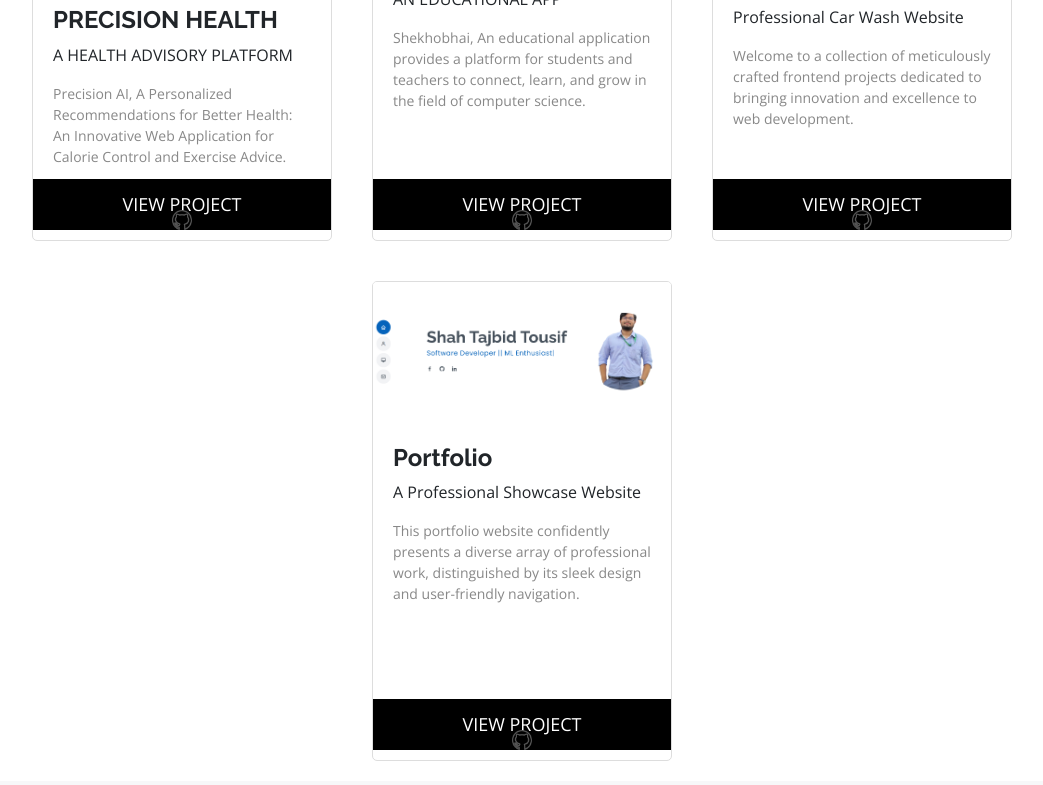
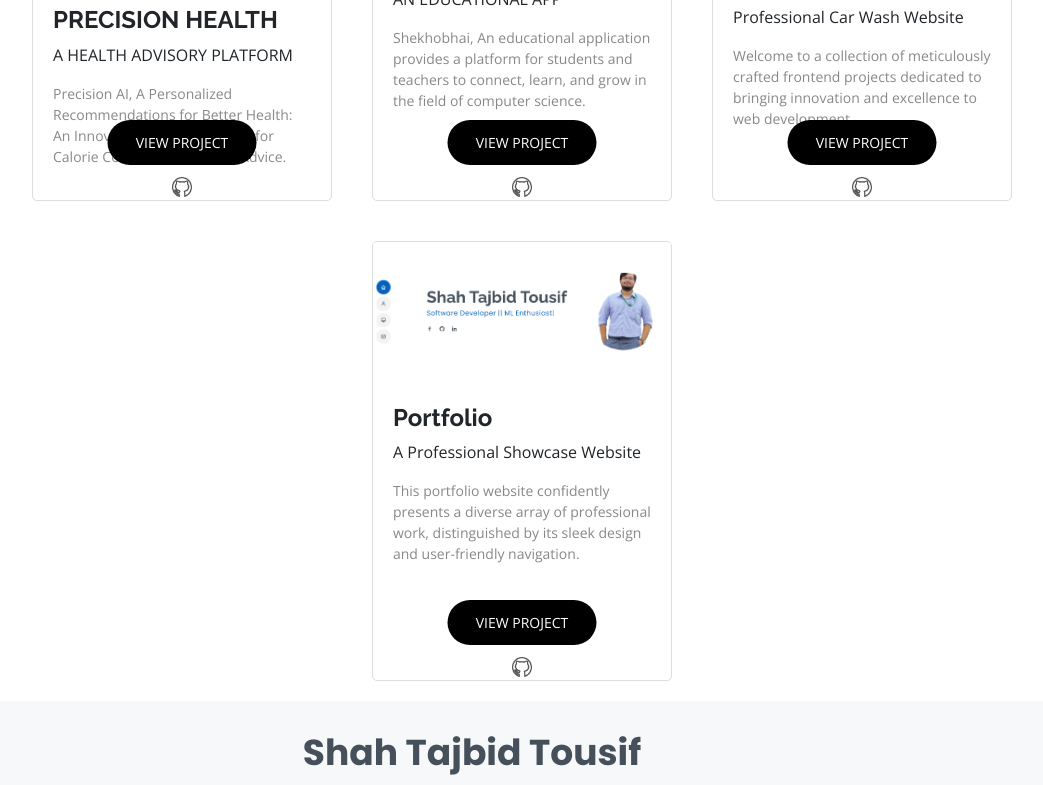
Before and after one commit to tajbidtousif/My_Portfolio, a plain HTML site: page index.html in a window 1280 px wide. Shown: the part 1935-2720 px from the top of the page, without its empty margins (168-1211 px from the left). Drawn offline with nearby package versions, Linux system fonts and the light colour scheme; animation ran at ten frames a second; files whose address does not match are found by name.

Commit message:
Project card layout Customization

```diff
--- a/assets/css/style.css
+++ b/assets/css/style.css
@@ -1574,15 +1574,16 @@ article.icon {
 .card button {
   border: none;
   outline: 0;
+  border-radius: 50px;
   padding: 12px;
   color: white;
   background-color: #000;
   text-align: center;
   cursor: pointer;
-  width: 100%;
-  font-size: 18px;
+  width: 50%;
+  font-size: 14px;
   position: absolute;
-  bottom: 10px; /* Adjust as needed */
+  bottom: 35px;
   left: 50%;
   transform: translateX(-50%);
 }
@@ -1605,7 +1606,7 @@ article.icon {
 
 .card {
   position: relative;
-  height: 480px; /* Fixed height for all cards */
+  height: 440px; /* Fixed height for all cards */
   width: 300px; /* Fixed width for all cards */
   margin: 20px;
   border: 1px solid #ddd;
@@ -1631,7 +1632,7 @@ article.icon {
 
 .githubicon {
   position: absolute;
-  bottom: 10px;
+  bottom: 3px;
   left: 50%;
   transform: translateX(-50%);
   width: 20px;
```
